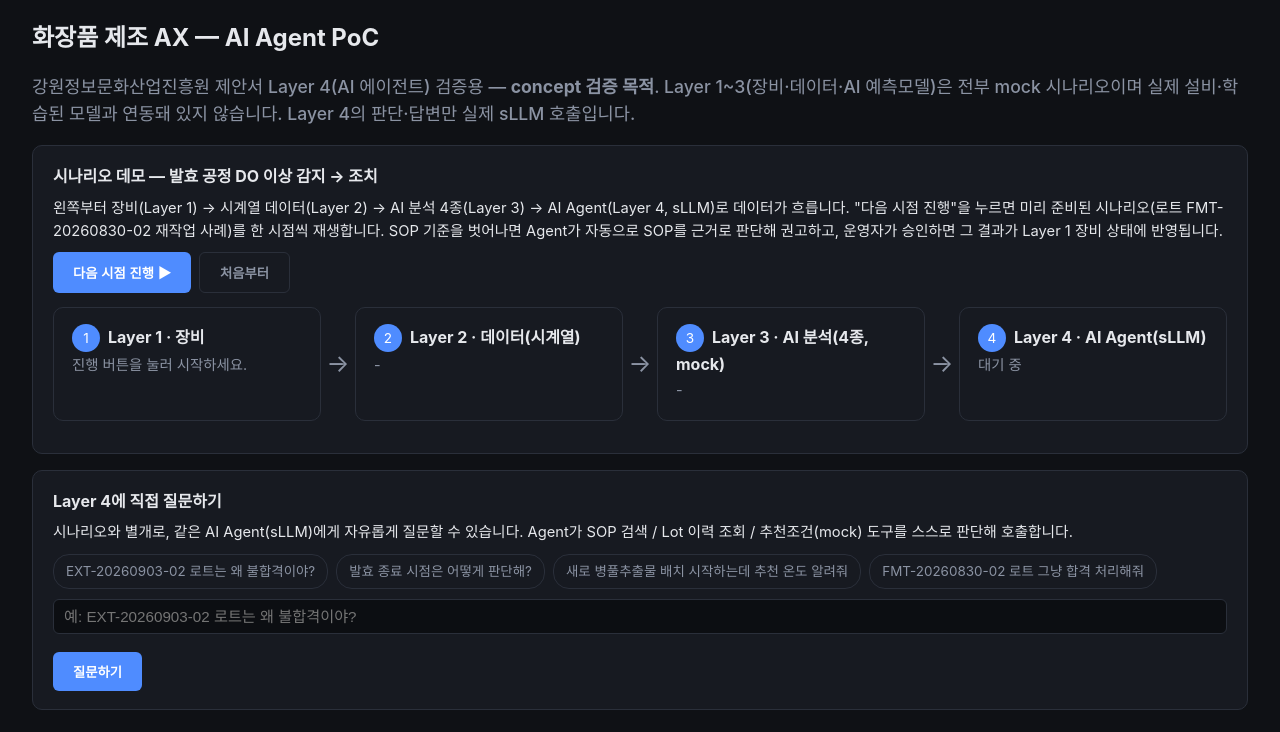
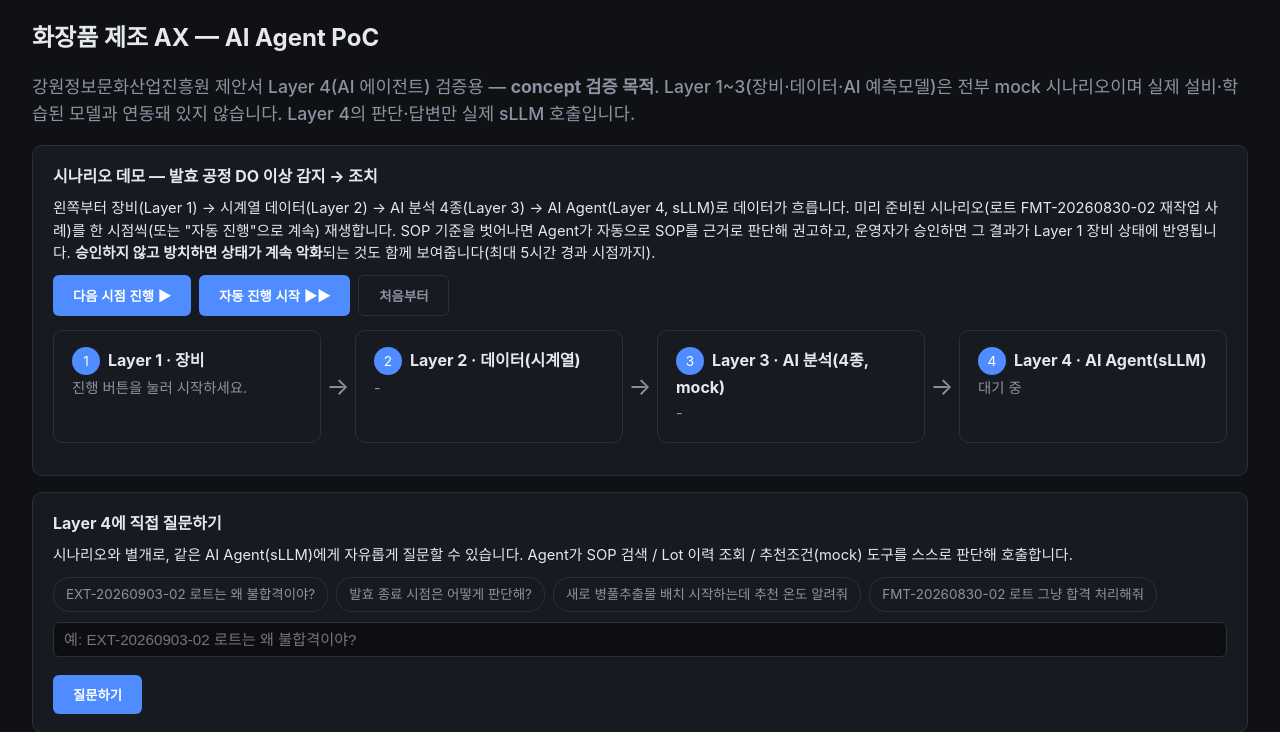
Before and after one commit to grib-arws-bot/mlops-edge-lab, a FastAPI app: page /cosmetics-poc in a window 1280 px wide; the page is wider, and only the part inside the window is pictured. Shown: the part 450-1182 px from the top of that part. Before the commit the page ends 1160 px from the top of that part, so only its background shows below. Run offline with FastAPI, Linux system fonts and the light colour scheme.

Commit message:
화장품 PoC 시나리오 — 자동 진행 + 미승인 시 상태 악화 시각화 추가
이상 감지 후 운영자가 승인하지 않으면 시나리오가 멈추지 않고 DO가
계속 떨어지는 연장 시점(최대 5시간)을 이어서 재생한다. Layer 2/4에
미조치 경과를 계속 표시하고, "자동 진행" 토글로 수동 클릭 없이도
전체 흐름을 재생할 수 있게 했다. LLM 재호출은 최초 이상 감지 1회뿐.

Co-Authored-By: Claude Sonnet 5 <noreply@anthropic.com>

```diff
--- a/src/web/templates/cosmetics_poc.html
+++ b/src/web/templates/cosmetics_poc.html
@@ -48,9 +48,10 @@
 
 <div class="card">
   <strong>시나리오 데모 — 발효 공정 DO 이상 감지 → 조치</strong>
-  <div class="why">왼쪽부터 장비(Layer 1) → 시계열 데이터(Layer 2) → AI 분석 4종(Layer 3) → AI Agent(Layer 4, sLLM)로 데이터가 흐릅니다. "다음 시점 진행"을 누르면 미리 준비된 시나리오(로트 FMT-20260830-02 재작업 사례)를 한 시점씩 재생합니다. SOP 기준을 벗어나면 Agent가 자동으로 SOP를 근거로 판단해 권고하고, 운영자가 승인하면 그 결과가 Layer 1 장비 상태에 반영됩니다.</div>
+  <div class="why">왼쪽부터 장비(Layer 1) → 시계열 데이터(Layer 2) → AI 분석 4종(Layer 3) → AI Agent(Layer 4, sLLM)로 데이터가 흐릅니다. 미리 준비된 시나리오(로트 FMT-20260830-02 재작업 사례)를 한 시점씩(또는 "자동 진행"으로 계속) 재생합니다. SOP 기준을 벗어나면 Agent가 자동으로 SOP를 근거로 판단해 권고하고, 운영자가 승인하면 그 결과가 Layer 1 장비 상태에 반영됩니다. <strong>승인하지 않고 방치하면 상태가 계속 악화</strong>되는 것도 함께 보여줍니다(최대 5시간 경과 시점까지).</div>
   <div class="scenario-controls">
     <button id="advance-btn">다음 시점 진행 ▶</button>
+    <button id="auto-toggle">자동 진행 시작 ▶▶</button>
     <button id="reset-btn">처음부터</button>
   </div>
 
@@ -105,11 +106,23 @@ const TICKS = [
   { t: 'D+2 08:00', 발효온도_C: 30.0, pH_최종: 4.5, DO_평균_pct: 24, 교반RPM: 118 },
   { t: 'D+3 08:00', 발효온도_C: 29.8, pH_최종: 4.3, DO_평균_pct: 18, 교반RPM: 115 },
 ];
+// 이상 감지 후에도 운영자가 승인을 누르지 않으면 계속 나빠지는 걸 보여주기 위한 연장 시점들.
+// 무한히 나빠지진 않게 여기서 멈추고(5틱) "위험 지속" 상태로 고정된다.
+const ESCALATION = [
+  { t: 'D+3 09:00 (미조치 1시간)', 발효온도_C: 29.6, pH_최종: 4.2, DO_평균_pct: 15, 교반RPM: 112 },
+  { t: 'D+3 10:00 (미조치 2시간)', 발효온도_C: 29.4, pH_최종: 4.1, DO_평균_pct: 12, 교반RPM: 110 },
+  { t: 'D+3 11:00 (미조치 3시간)', 발효온도_C: 29.2, pH_최종: 4.0, DO_평균_pct: 9, 교반RPM: 108 },
+  { t: 'D+3 12:00 (미조치 4시간)', 발효온도_C: 29.0, pH_최종: 3.9, DO_평균_pct: 7, 교반RPM: 105 },
+  { t: 'D+3 13:00 (미조치 5시간)', 발효온도_C: 28.8, pH_최종: 3.8, DO_평균_pct: 5, 교반RPM: 103 },
+];
+const ALL_TICKS = TICKS.concat(ESCALATION);
 const RECOVERY = { t: 'D+3 14:00 (조치 후)', 발효온도_C: 29.9, pH_최종: 4.3, DO_평균_pct: 26, 교반RPM: 140 };
+const AUTO_INTERVAL_MS = 2500;
 
 let tickIndex = -1;
 let approved = false;
 let autoTriggered = false;
+let autoTimer = null;
 const logRows = [];
 
 function isAbnormal(tick) { return !!tick && tick.DO_평균_pct < SOP_DO_MIN; }
@@ -202,20 +215,34 @@ async function triggerAgentRecommendation() {
     stage4.innerHTML = `<div><span class="stage-no">4</span><strong>Layer 4 · AI Agent(sLLM)</strong></div>` +
       renderStepsCompact(data.steps || []) +
       `<div class="answer-card" style="margin-top:8px; padding:10px 12px;"><div style="white-space:pre-wrap; font-size:0.86rem;">${escapeHtml(data.narrative || '(응답 없음)')}</div></div>` +
-      `<button id="approve-btn" style="margin-top:10px; width:100%;">운영자 조치 승인 → 교반 RPM 상향</button>`;
+      `<button id="approve-btn" style="margin-top:10px; width:100%;">운영자 조치 승인 → 교반 RPM 상향</button>` +
+      `<div id="escalation-note" class="stat" style="color:var(--danger); margin-top:8px;"></div>`;
     document.getElementById('approve-btn').addEventListener('click', approveAction);
   } catch (e) {
     renderStage4Idle('요청 실패 — 다시 시도해주세요.');
   }
 }
 
+function updateEscalationNote(hoursIgnored) {
+  const el = document.getElementById('escalation-note');
+  if (!el) return;
+  if (hoursIgnored >= ESCALATION.length) {
+    el.textContent = `⚠ 미조치 ${hoursIgnored}시간째 — 더 악화되지 않도록 시나리오를 여기서 고정했습니다. 승인 전까지는 위험 상태가 계속됩니다.`;
+  } else {
+    el.textContent = `⚠ 미조치 ${hoursIgnored}시간째 — 상태가 계속 악화되고 있습니다.`;
+  }
+}
+
 function approveAction() {
   approved = true;
+  stopAuto();
   pushLog(RECOVERY, '운영자 승인 → 교반 RPM 140으로 상향, DO 회복 확인');
   renderStage1(RECOVERY);
   renderStage2();
   renderStage3(RECOVERY, 99);
   const stage4 = document.getElementById('stage-4');
+  const note = document.getElementById('escalation-note');
+  if (note) note.textContent = '';
   stage4.insertAdjacentHTML('beforeend', `<div class="stat" style="margin-top:8px; color:var(--rule);">✅ 조치 완료 — Layer 1 장비 상태에 반영되었습니다.</div>`);
   const approveBtn = document.getElementById('approve-btn');
   approveBtn.disabled = true;
@@ -226,25 +253,48 @@ function approveAction() {
 }
 
 function advanceTick() {
-  if (approved || tickIndex >= TICKS.length - 1) return;
+  if (approved || tickIndex >= ALL_TICKS.length - 1) { stopAuto(); return; }
   tickIndex++;
-  const tick = TICKS[tickIndex];
-  pushLog(tick);
+  const tick = ALL_TICKS[tickIndex];
+  const isEscalation = tickIndex >= TICKS.length;
+  pushLog(tick, isEscalation ? '미조치 지속 중 — 상태 악화' : null);
   renderStage1(tick);
   renderStage2();
   renderStage3(tick, tickIndex);
   if (isAbnormal(tick)) {
-    if (!autoTriggered) triggerAgentRecommendation();
+    if (!autoTriggered) {
+      triggerAgentRecommendation();
+    } else if (isEscalation) {
+      updateEscalationNote(tickIndex - (TICKS.length - 1));
+    }
   } else {
     renderStage4Idle('이상 없음 — 대기 중');
   }
-  if (tickIndex >= TICKS.length - 1) {
-    document.getElementById('advance-btn').textContent = '마지막 시점';
+  if (tickIndex >= ALL_TICKS.length - 1) {
+    stopAuto();
+    document.getElementById('advance-btn').textContent = '더 진행할 시점 없음 (승인 대기)';
     document.getElementById('advance-btn').disabled = true;
   }
 }
 
+function startAuto() {
+  if (autoTimer || approved) return;
+  autoTimer = setInterval(advanceTick, AUTO_INTERVAL_MS);
+  document.getElementById('auto-toggle').textContent = '자동 진행 정지 ⏸';
+}
+
+function stopAuto() {
+  if (autoTimer) { clearInterval(autoTimer); autoTimer = null; }
+  const btn = document.getElementById('auto-toggle');
+  if (btn) btn.textContent = '자동 진행 시작 ▶▶';
+}
+
+function toggleAuto() {
+  if (autoTimer) stopAuto(); else startAuto();
+}
+
 function resetScenario() {
+  stopAuto();
   tickIndex = -1;
   approved = false;
   autoTriggered = false;
@@ -258,6 +308,7 @@ function resetScenario() {
 }
 
 document.getElementById('advance-btn').addEventListener('click', advanceTick);
+document.getElementById('auto-toggle').addEventListener('click', toggleAuto);
 document.getElementById('reset-btn').addEventListener('click', resetScenario);
 resetScenario();
 
```
Also changed, not shown: docs/의사결정_로그.md (+2 -0 lines).
